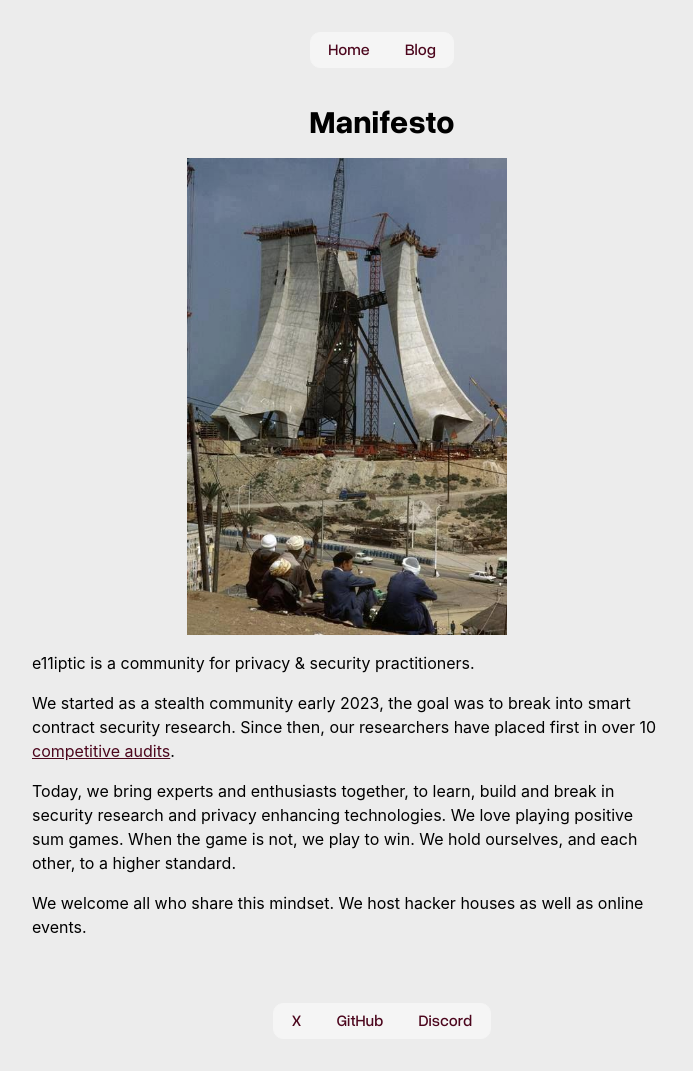
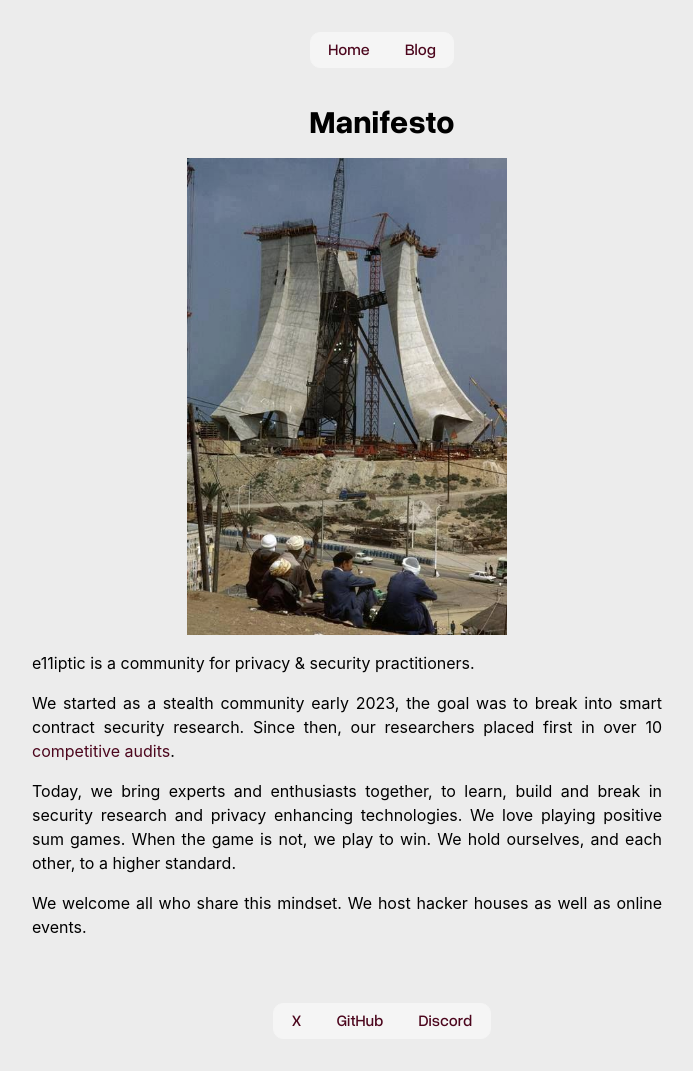
Before and after one commit to e11iptic/e11iptic.github.io, a Jekyll site: the page built from _posts/2025-11-02-Manifesto.md, in a window 1280 px wide. Shown: the whole page, without its empty margins (258-951 px from the left). Built offline with Jekyll 4.4.1, drawn with Linux system fonts in a browser that asks for light colours; some web fonts are replaced.

Commit message:
Update manifesto

```diff
--- a/_posts/2025-11-02-Manifesto.md
+++ b/_posts/2025-11-02-Manifesto.md
@@ -8,10 +8,11 @@
 
 e11iptic is a community for privacy & security practitioners.
 
-We started as a stealth community early 2023, the goal was to break into smart contract security research. Since then, our researchers have placed first in over 10 [competitive audits](https://docs.codehawks.com/hawks-auditors/what-is-an-auditing-competition).
+We started as a stealth community early 2023, the goal was to break into smart contract security research. Since then, our researchers placed first in over 10 [competitive audits](https://docs.codehawks.com/hawks-auditors/what-is-an-auditing-competition).
 
 Today, we bring experts and enthusiasts together, to learn, build and break in security research and privacy enhancing technologies. We love playing positive sum games. When the game is not, we play to win. We hold ourselves, and each other, to a higher standard.
 
 
 
+
 We welcome all who share this mindset. We host hacker houses as well as online events.
--- a/_sass/main.scss
+++ b/_sass/main.scss
@@ -67,7 +67,7 @@
 
     .logo {
         img {
-            width: min(20rem, 70%);
+            width: min(20rem, 65%);
         }
     }
 
@@ -121,7 +121,7 @@
     text-align: left;
 
     img {
-        width: min(20rem, 70%);
+        width: min(20rem, 65%);
     }
 
     // Header section
@@ -143,6 +143,7 @@
         width: var(--content-width);
         line-height: 1.5;
         margin-bottom: 2rem;
+        text-align: justify;
 
         font-family: inter;
         font-size: 1rem;
@@ -154,7 +155,7 @@
         }
 
         a {
-            /* text-decoration: none; */
+            text-decoration: none;
             color: #4c061d;
         }
     }
```
